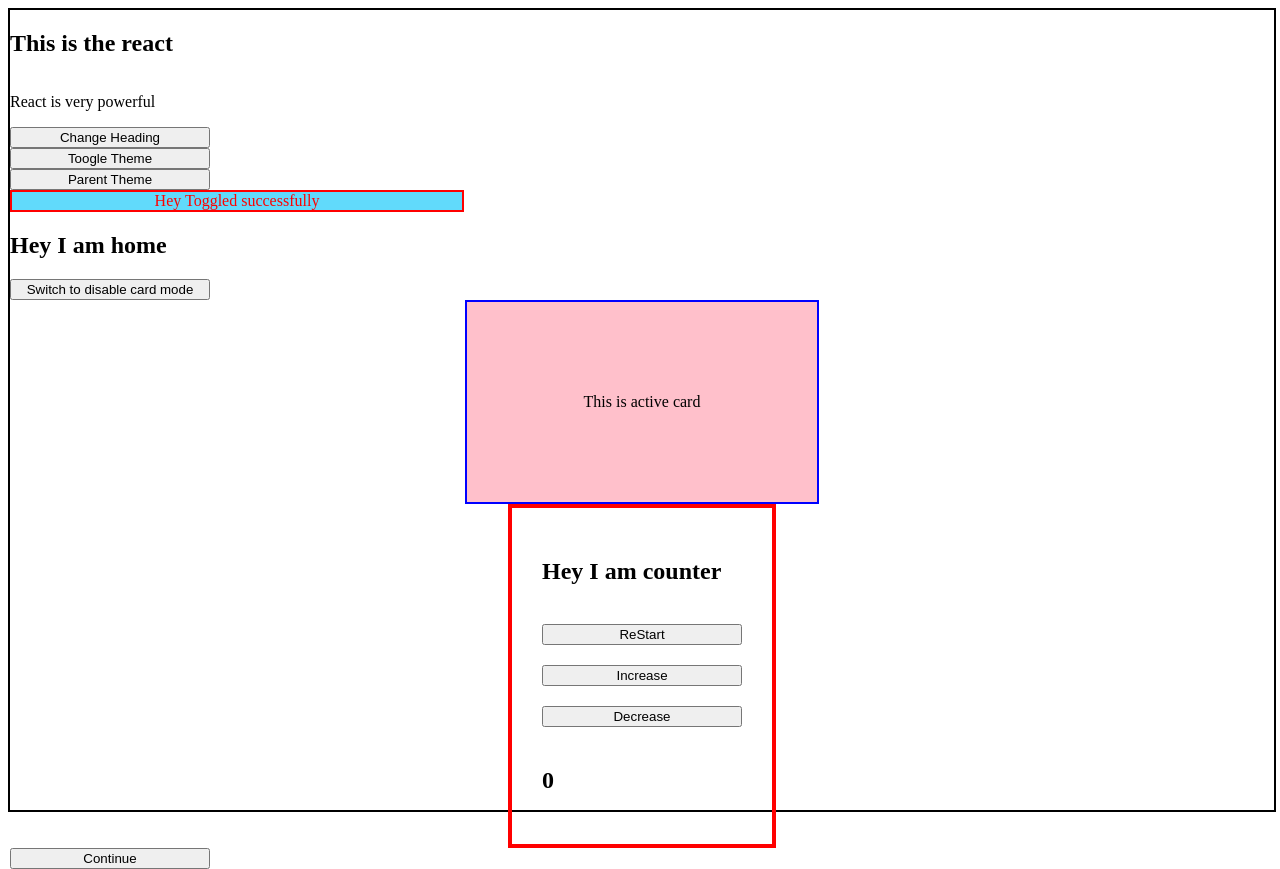
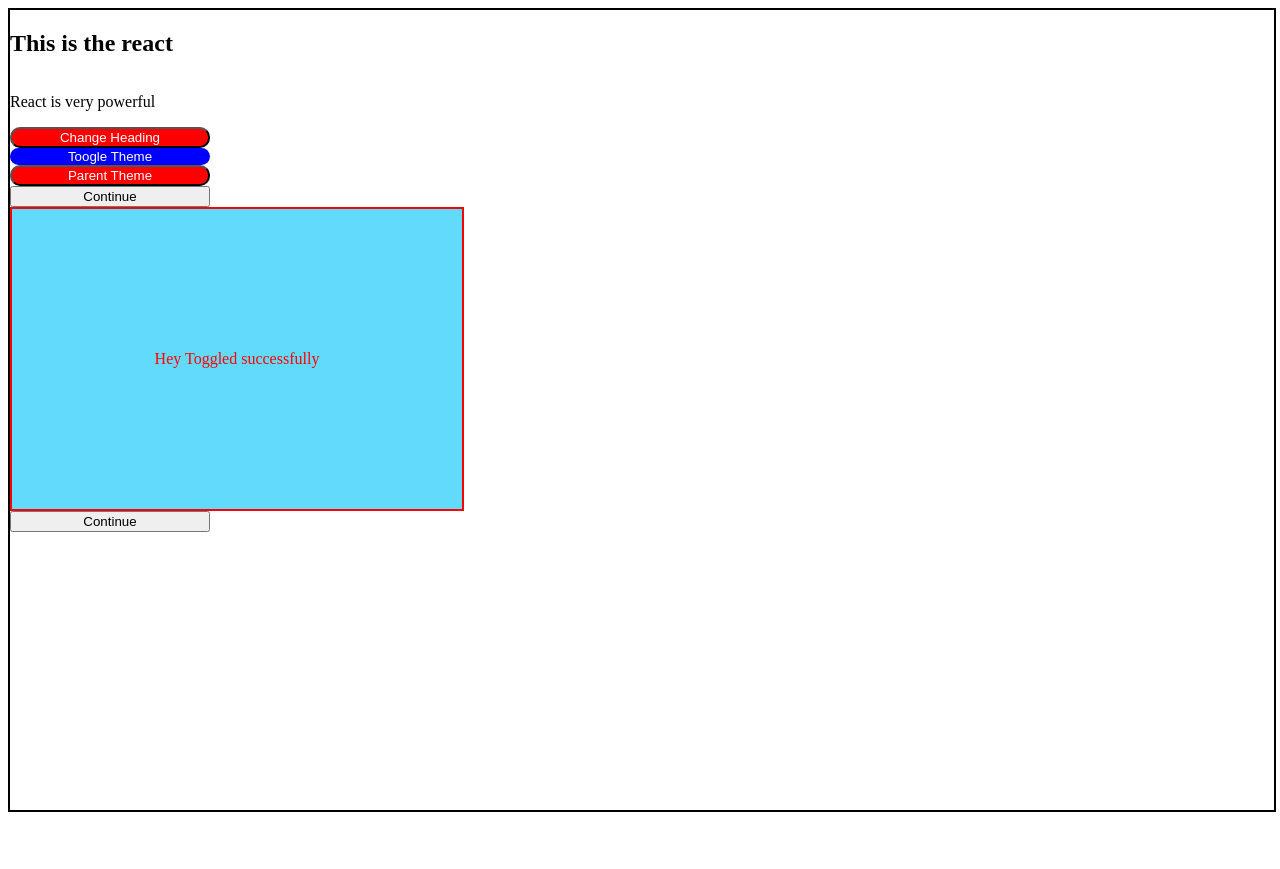
Before and after one commit to vishallovecode/react-with-project, a React (Create React App) app: page / in a window 1280 px wide. After the commit the page ends 820 px from the top, so only its background shows below. Built offline with nearby package versions, Linux system fonts and the light colour scheme.

Commit message:
props events

```diff
--- a/src/App.css
+++ b/src/App.css
@@ -87,3 +87,16 @@
   margin: auto;
   gap: 20px;
 }
+
+.button1 {
+  background-color: red;
+  color: white;
+  border-radius: 10px;
+}
+
+.button2 {
+  background-color: blue;
+  border: none;
+  color: white;
+  border-radius: 10px;
+}
--- a/src/App.jsx
+++ b/src/App.jsx
@@ -47,16 +47,34 @@ function App() {
       setTheme("light");
     }
   };
+
+  const actionHandler = () => {
+    alert("hi1");
+  };
   return (
     <div className={`parent bg-${globalTheme}`}>
       <h2>{heading}</h2>
       <p>{description}</p>
-      <Button onClick={changeHeading} buttonText="Change Heading" />
-      <Button onClick={toggleTheme} buttonText="Toogle Theme" />
-      <Button onClick={toggleGlobalTheme} buttonText="Parent Theme" />
+      <Button
+        classes="button1"
+        clickHandler={changeHeading}
+        buttonText="Change Heading"
+      />
+
+      <Button
+        classes="button2"
+        clickHandler={toggleTheme}
+        buttonText="Toogle Theme"
+      />
+      <Button
+        classes="button1"
+        clickHandler={toggleGlobalTheme}
+        buttonText="Parent Theme"
+      />
+      <Button clickHandler={actionHandler} buttonText="Continue" />
       <div className={`box-cont bg-${theme}`}>Hey Toggled successfully</div>
-      <Home />
-      <Counter />
+      {/* <Home />
+      <Counter /> */}
       <Button buttonText="Continue" />
     </div>
   );
--- a/src/Button.jsx
+++ b/src/Button.jsx
@@ -1,7 +1,11 @@
 const Button = (props) => {
   // props is predefined
   console.log(props, "props");
-  return <button>{props.buttonText}</button>;
+  return (
+    <button className={props.classes} onClick={props.clickHandler}>
+      {props.buttonText}
+    </button>
+  );
 };
 
 export default Button;
```
